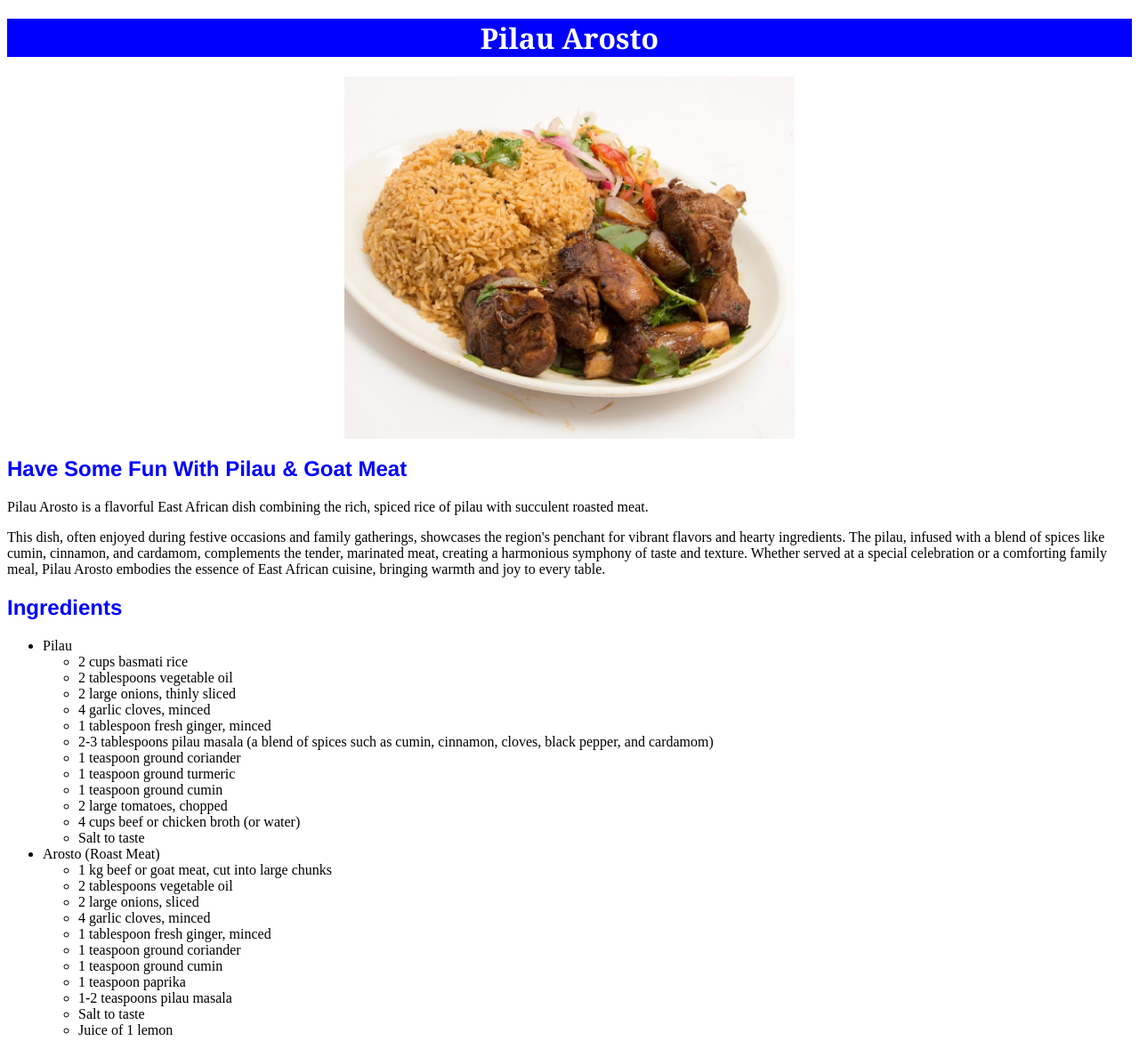
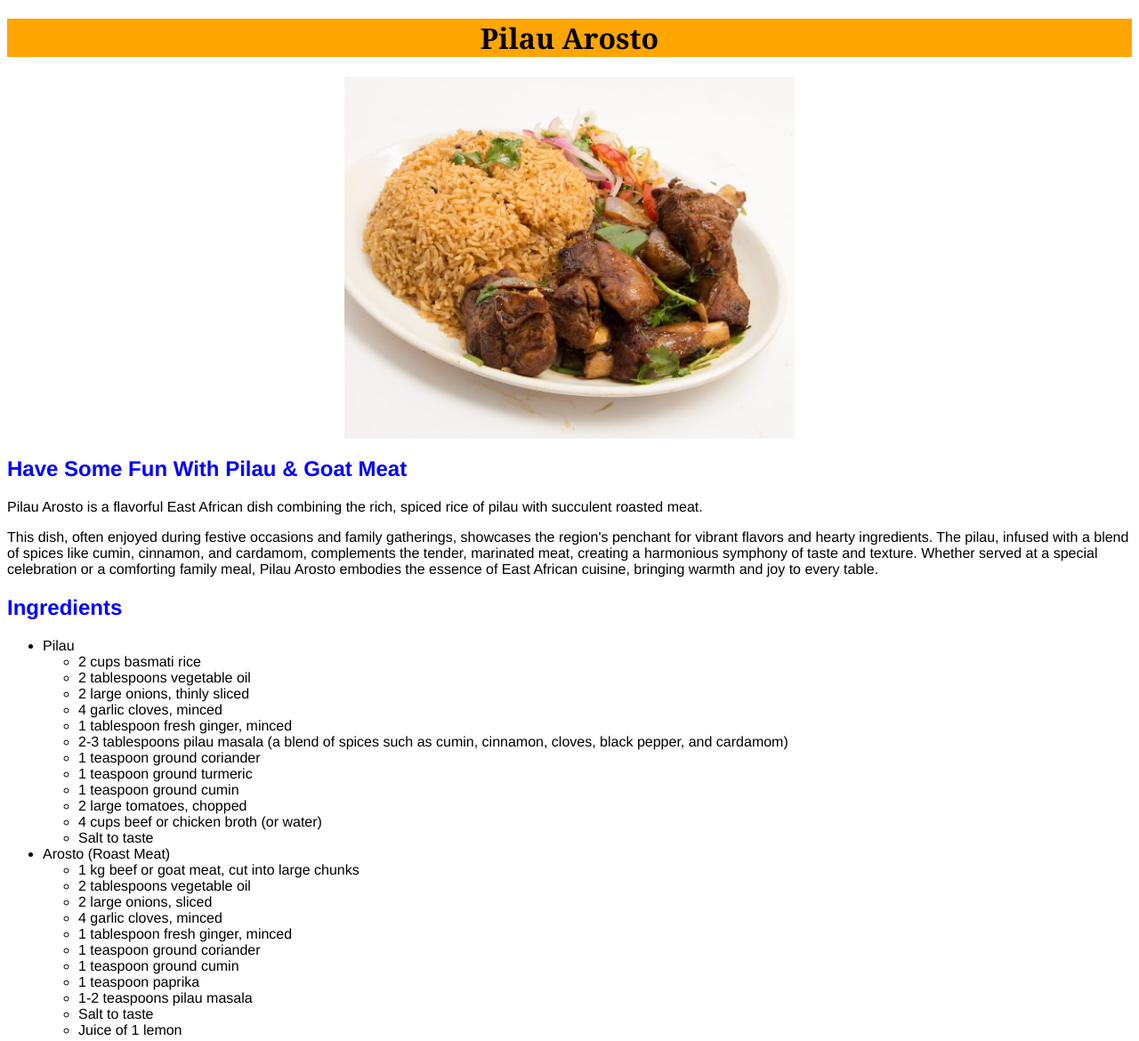
Before and after one commit to AfriCodeWizard/odin-recipes, a plain HTML site: page recipes/pilauarosto.html in a window 1280 px wide. Shown: the top 1170 px of the page at 89% size. Drawn offline with Linux system fonts and the light colour scheme.

Commit message:
Change font family for p and h2 elements
- Update p elements to use 'Franklin Gothic Medium', 'Arial Narrow', Arial, sans-serif.
- Update h2 elements to use 'Franklin Gothic Medium', 'Arial Narrow', Arial, sans-serif.

```diff
--- a/recipes/pilauarosto.html
+++ b/recipes/pilauarosto.html
@@ -6,8 +6,8 @@
     <title>Maankuli Yetu</title>
     <style>
             h1 {
-                background-color: blue;
-                color: white;
+                background-color: orange;
+                color: black;
                 text-align: center;
                 font-weight: bold;
                 font-family: Cambria, Cochin, Georgia, Times, 'Times New Roman', serif;
@@ -16,6 +16,18 @@
             h2 {
                 color: blue;
                 font-weight: bold;
+                font-family: 'Franklin Gothic Medium', 'Arial Narrow', Arial, sans-serif;
+            }
+
+            p {
+                font-family: 'Franklin Gothic Medium', 'Arial Narrow', Arial, sans-serif;
+            }
+
+            ul {
+                font-family: 'Franklin Gothic Medium', 'Arial Narrow', Arial, sans-serif;
+            }
+
+            ol {
                 font-family: 'Franklin Gothic Medium', 'Arial Narrow', Arial, sans-serif;
             }
 
```
